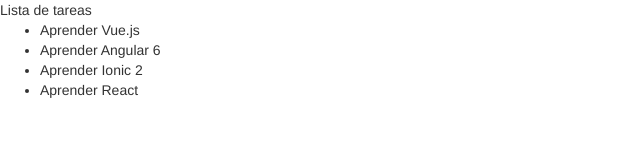
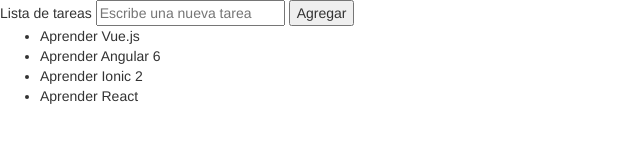
Before and after one commit to willycaflo/CursoVueJS2ListaTareas, a plain HTML site: page index.html in a window 1280 px wide. Shown: the whole page, without its empty margins (0-640 px from the left). Drawn offline with nearby package versions, Linux system fonts and the light colour scheme.

Commit message:
Agregar una nueva tarea a la lista

```diff
--- a/index.html
+++ b/index.html
@@ -21,6 +21,8 @@
 <body>
     <div id="app">
         {{ titulo }}
+        <input type="text" placeholder="Escribe una nueva tarea" v-model="nuevaTarea"/>
+        <button type="button" v-on:click="agregarTarea()">Agregar</button>
         <ul>
             <li v-for="tarea in tareas">
                 {{ tarea.texto }}
--- a/vue.js
+++ b/vue.js
@@ -1,4 +1,4 @@
-new Vue({
+var app = new Vue({
     el: '#app',
     data:{
         titulo: 'Lista de tareas',
@@ -19,9 +19,19 @@ new Vue({
                 texto: 'Aprender React',
                 terminada: false
             },
-        ]
+        ],
+        nuevaTarea: '',
     },
     methods:{
-
+        agregarTarea: function(){
+            var texto = this.nuevaTarea.trim();
+            if(texto){
+                this.tareas.push({
+                    texto: texto,
+                    terminada: false
+                });
+            }
+            this.nuevaTarea = '';
+        }
     }
 });
```
